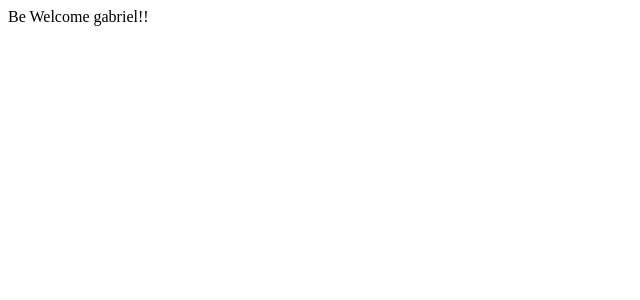
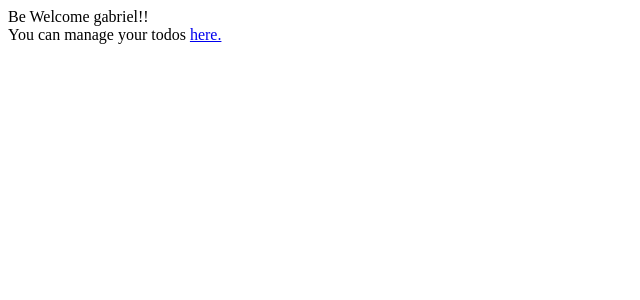
Before and after one commit to gabrielgfw/java-spring-angular, an Angular app in the folder angular-front-end/: page /welcome/gabriel in a window 1280 px wide. Shown: the top 300 px of the page, without its empty margins (0-640 px from the left). Built offline with nearby package versions, Linux system fonts and the light colour scheme.

Commit message:
add route link inside a tag in welcome page

```diff
--- a/angular-front-end/src/app/welcome/welcome.component.html
+++ b/angular-front-end/src/app/welcome/welcome.component.html
@@ -1 +1,6 @@
-Be Welcome {{name}}!!
+<div>
+    Be Welcome {{name}}!!
+</div>
+<div>
+    You can manage your todos <a routerLink="/todos">here.</a>
+</div>
```
